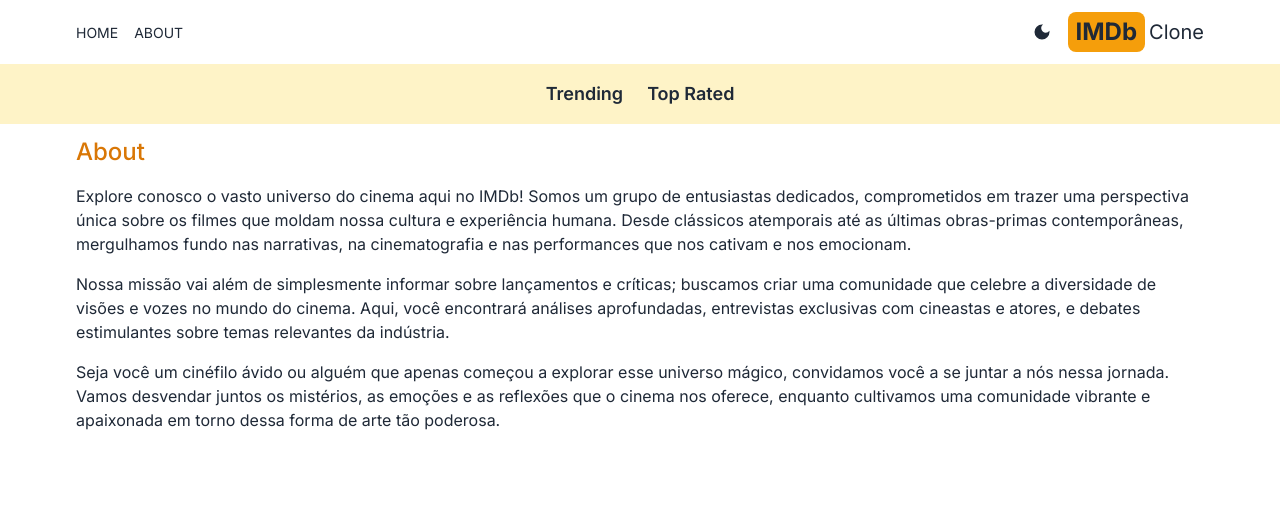
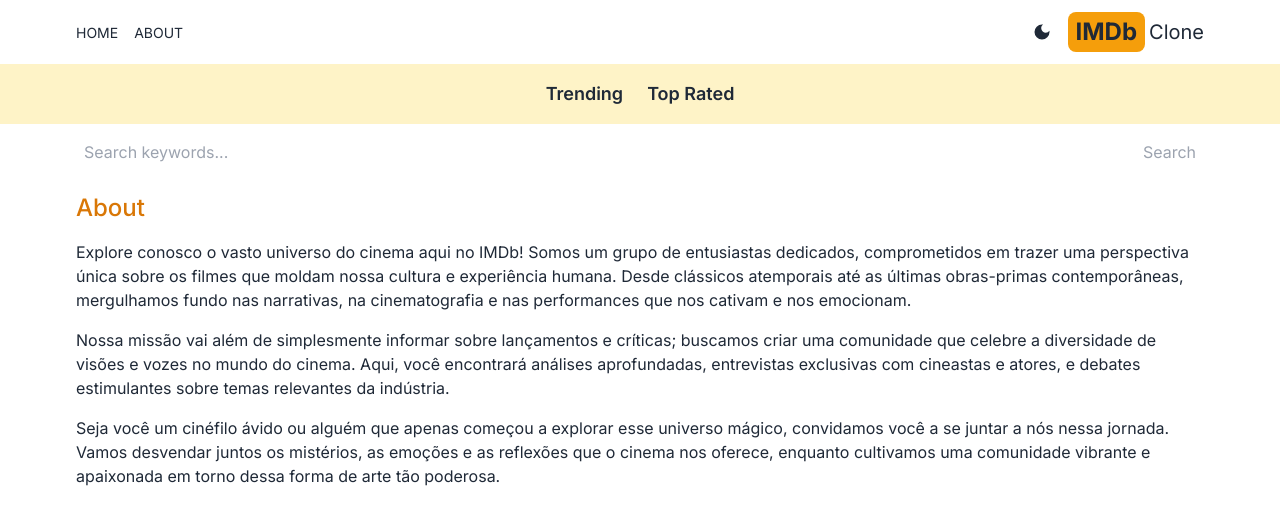
Before and after one commit to Matheusbcy/imdb-next, a Next.js app: page /about in a window 1280 px wide. Shown: the top 524 px of the page. Built offline with nearby package versions, Linux system fonts and the light colour scheme.

Commit message:
add search box

```diff
--- a/src/app/layout.js
+++ b/src/app/layout.js
@@ -4,6 +4,7 @@
 import Providers from "./Providers";
 import Header from "../components/Header"
 import Navbar from "../components/Navbar"
+import SearchBox from "../components/SearchBox"
 
 const inter = Inter({ subsets: ["latin"] });
 
@@ -19,7 +20,7 @@
         <Providers>
           <Header />
           <Navbar />
-
+          <SearchBox />
           {children}
         </Providers>
       </body>
--- /dev/null
+++ b/src/app/search/[searchTerm]/page.jsx
@@ -0,0 +1,19 @@
+import Results from "../../../components/Results";
+
+export default async function SearchPage({ params }) {
+    const searchTerm = params.searchTerm;
+    const res = await fetch(
+      `https://api.themoviedb.org/3/search/movie?api_key=${process.env.API_KEY}&query=${searchTerm}&language=en-US&page=1&include_adult=false`
+    );
+    const data = await res.json();
+    const results = data.results;
+  return (
+    <div>
+      {results &&
+        results.length ===
+        <h1 className="text-center pt-6">No results found</h1>}
+      {results && <Results results={results} />}
+
+    </div>
+  );
+}
--- /dev/null
+++ b/src/components/SearchBox.jsx
@@ -0,0 +1,33 @@
+"use client";
+
+import { useState } from "react";
+import { useRouter } from "next/navigation";
+
+export default function SearchBox() {
+  const [search, setSearch] = useState("");
+  const router = useRouter();
+  const handleSubmit = (e) => {
+    e.preventDefault();
+    router.push(`/search/${search}`);
+  };
+  return (
+    <form
+      className="flex justify-between px-5 max-w-6xl mx-auto"
+      onSubmit={handleSubmit}
+    >
+      <input
+        type="text"
+        placeholder="Search keywords..."
+        className="w-full h-14 rounded-md placeholder:gray-500 outline-none bg-transparent flex-1"
+        value={search}
+        onChange={(e) => setSearch(e.target.value)}
+      />
+      <button
+        className="text-amber-600 disabled:text-gray-400"
+        disabled={search == ""}
+      >
+        Search
+      </button>
+    </form>
+  );
+}
```
Also changed, not shown: 1 other file (tests, documents, lock files or other folders).
